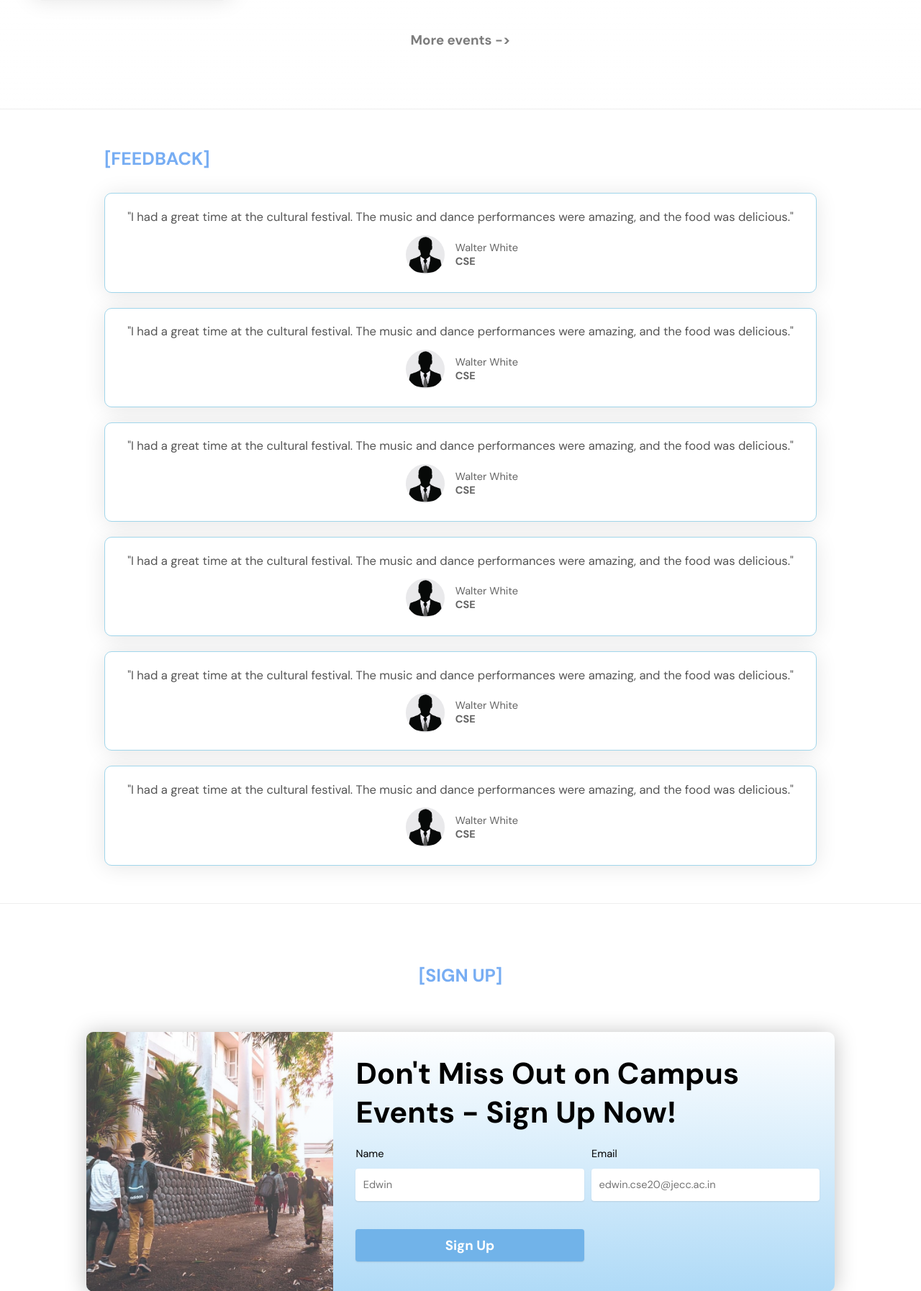
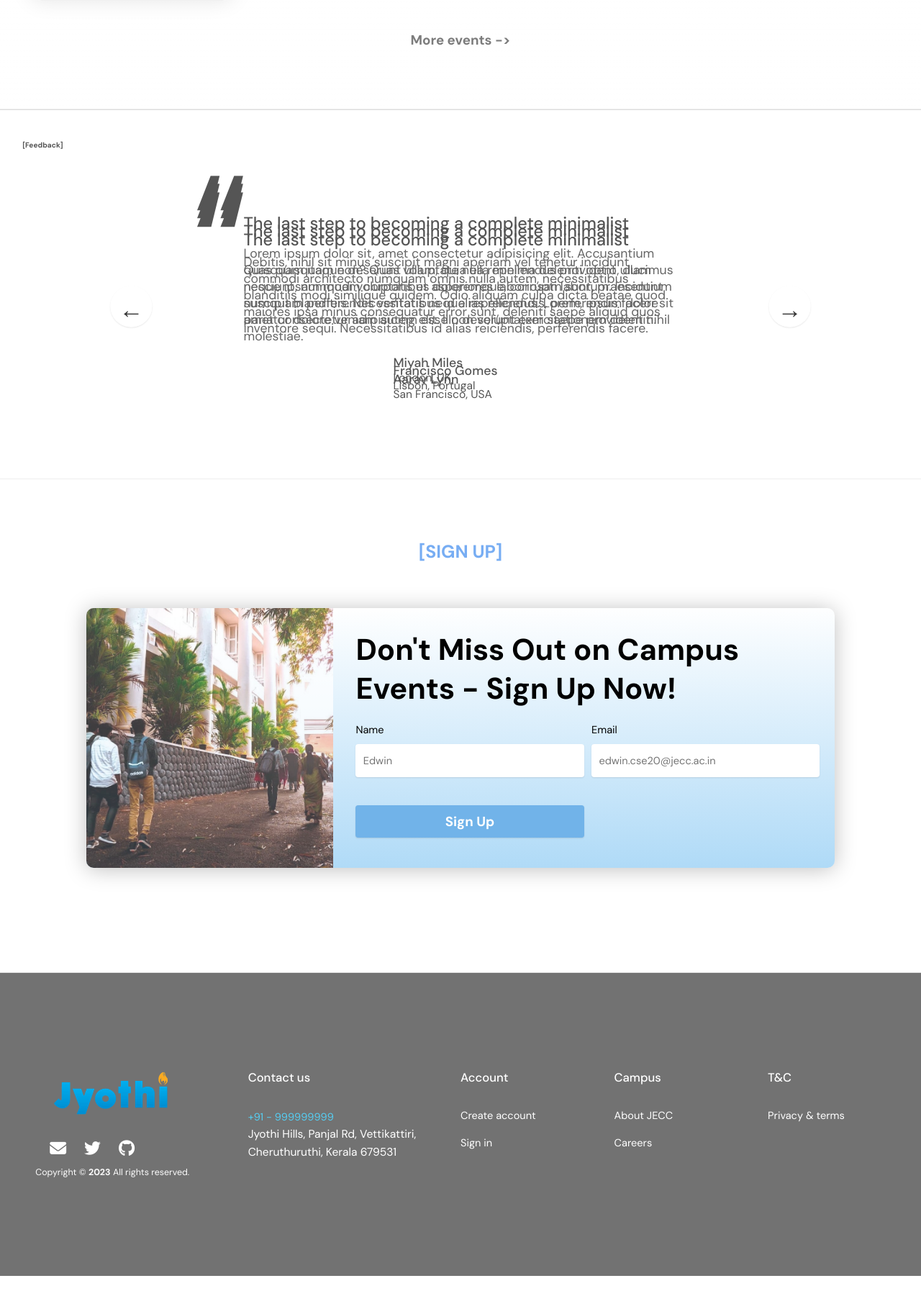
Before and after one commit to kentshine/CollegeEventPortal, a Flask app: page / in a window 1280 px wide. Shown: the part 2119-3913 px from the top of the page at 72% size. After the commit the page ends 3892 px from the top, so only its background shows below. Run offline with Flask 3, Linux system fonts and the light colour scheme; some libraries are stand-ins or nearby versions; some web fonts are replaced.

Commit message:
feedback

```diff
--- a/eventportal/static/css/style.css
+++ b/eventportal/static/css/style.css
@@ -703,3 +703,214 @@ footer {
   flex-direction: column;
   gap: 1.8rem;
 }
+
+.section {
+  padding: 4rem 3rem;
+  border-top: 1px solid #ddd;
+
+  transition: transform 1s, opacity 1s;
+  border-bottom: 1px solid rgba(128, 128, 128, 0.138);
+}
+.slider {
+  max-width: 100rem;
+  height: 40rem;
+  margin: 0 auto;
+  position: relative;
+
+  /* IN THE END */
+  overflow: hidden;
+  margin-top: 0;
+}
+
+.slide {
+  position: absolute;
+  top: 0;
+  width: 100%;
+  height: 40rem;
+
+  display: flex;
+  align-items: center;
+  justify-content: center;
+
+  /* THIS creates the animation! */
+  transition: transform 1s;
+  /* border-bottom: 1px solid rgba(128, 128, 128, 0.138); */
+}
+
+@media (max-width: 400px) {
+  .slide {
+    height: 50rem;
+    border-bottom: 1px solid rgba(128, 128, 128, 0.138);
+  }
+}
+
+.slider__btn {
+  position: absolute;
+  top: 50%;
+  z-index: 10;
+
+  border: none;
+  background: rgba(255, 255, 255, 0.7);
+  font-family: inherit;
+  color: #333;
+  border-radius: 50%;
+  height: 5.5rem;
+  width: 5.5rem;
+  font-size: 3.25rem;
+  cursor: pointer;
+}
+
+.slider__btn--left {
+  left: 6%;
+  transform: translate(-50%, -50%);
+}
+
+.slider__btn--right {
+  right: 6%;
+  transform: translate(50%, -50%);
+}
+
+.dots {
+  position: absolute;
+  bottom: -2%;
+  left: 42%;
+  transform: translateY(-50%);
+  display: flex;
+  justify-content: center;
+}
+
+@media (max-width: 500px) {
+  .dots {
+    display: none;
+  }
+}
+
+.dots__dot {
+  border: none;
+  background-color: #b9b9b9;
+  opacity: 0.7;
+  height: 1rem;
+  width: 1rem;
+  border-radius: 20%;
+  margin-right: 1.75rem;
+  cursor: pointer;
+  transition: all 0.5s;
+
+  /* box-shadow: 0 0.6rem 1.5rem rgba(187, 186, 186, 0.7); */
+}
+
+.dots__dot:last-child {
+  margin-right: 0;
+}
+
+.dots__dot--active {
+  /* background-color: #fff; */
+  background-color: #888;
+  opacity: 1;
+}
+
+/* TESTIMONIALS */
+.testimonial {
+  width: 58%;
+  position: relative;
+}
+
+/* @media (max-width: 400px) {
+  .testimonial {
+    border-bottom: 1px solid rgba(128, 128, 128, 0.138);
+  }
+} */
+
+.testimonial::before {
+  content: "\201C";
+  position: absolute;
+  top: -5.7rem;
+  left: -6.8rem;
+  line-height: 1;
+  font-size: 20rem;
+  font-family: inherit;
+  color: var(--color-primary);
+  z-index: -1;
+}
+
+.testimonial__header {
+  font-size: 2.25rem;
+  font-weight: 500;
+  margin-bottom: 1.5rem;
+  margin-top: 2rem;
+}
+
+@media (max-width: 400px) {
+  .testimonial__header {
+    display: none;
+  }
+}
+
+.testimonial__text {
+  font-size: 1.7rem;
+  margin-bottom: 3.5rem;
+  color: #666;
+}
+
+@media (max-width: 400px) {
+  .testimonial__text {
+    margin-bottom: 5.5rem;
+  }
+}
+
+.testimonial__author {
+  margin-left: 20rem;
+  font-style: normal;
+
+  display: grid;
+  /* grid-template-columns: 6.5rem 1fr; */
+  column-gap: 2rem;
+}
+
+@media (max-width: 1000px) {
+  .testimonial__author {
+    display: none;
+  }
+}
+
+.testimonial__name {
+  font-size: 1.7rem;
+  font-weight: 500;
+  align-self: end;
+  margin: 0;
+}
+
+@media (max-width: 400px) {
+  .testimonial__name {
+    display: none;
+  }
+}
+
+.testimonial__location {
+  font-size: 1.5rem;
+}
+
+@media (max-width: 400px) {
+  .testimonial__location {
+    display: none;
+  }
+}
+
+.section__title--testimonials {
+  margin-bottom: 4rem;
+}
+
+.section__description {
+  font-size: 1.8rem;
+  font-weight: 600;
+  text-transform: uppercase;
+  color: var(--color-primary);
+  margin-bottom: 1rem;
+}
+
+@media (max-width: 400px) {
+  .subheading_feed {
+    margin-top: 0;
+    margin-bottom: -3px;
+  }
+}
--- a/eventportal/templates/index.html
+++ b/eventportal/templates/index.html
@@ -1,6 +1,5 @@
 <!DOCTYPE html>
-{% extends "base.html" %}
-{% block content %}
+{% extends "base.html" %} {% block content %}
 <html lang="en">
   <head>
     <meta charset="UTF-8" />
@@ -142,7 +141,7 @@
                   >{{ event.title }}</a
                 >
               </p>
-              <p class="event-card-desc">{{ event.description[:50] }} ... </p>
+              <p class="event-card-desc">{{ event.description[:50] }} ...</p>
               <ul class="event-stats">
                 <li>
                   <i class="fa-solid fa-calendar-days"></i
@@ -169,115 +168,75 @@
           >
         </div>
       </section>
-      <section class="section-feedback" id="feedback">
-        <div class="feedback">
-          <h1 class="subheading heading-left">[feedback]</h1>
-          <div class="feedback-details">
-            <div class="feedback-card">
-              <p class="feedback-text">
-                "I had a great time at the cultural festival. The music and
-                dance performances were amazing, and the food was delicious."
-              </p>
-              <div class="feedback-credits">
-                <div>
-                  <img
-                    src="{{ url_for('static', filename='/img/user/istockphoto-610003972-612x612.jpg') }}"
-                    alt="demp profile"
-                  />
-                </div>
-                <div>
-                  <p>Walter White<br /><span>CSE</span></p>
-                </div>
-              </div>
-            </div>
-            <div class="feedback-card">
-              <p class="feedback-text">
-                "I had a great time at the cultural festival. The music and
-                dance performances were amazing, and the food was delicious."
-              </p>
-              <div class="feedback-credits">
-                <div>
-                  <img
-                    src="{{ url_for('static', filename='/img/user/istockphoto-610003972-612x612.jpg') }}"
-                    alt="demp profile"
-                  />
-                </div>
-                <div>
-                  <p>Walter White<br /><span>CSE</span></p>
-                </div>
-              </div>
-            </div>
-            <div class="feedback-card">
-              <p class="feedback-text">
-                "I had a great time at the cultural festival. The music and
-                dance performances were amazing, and the food was delicious."
-              </p>
-              <div class="feedback-credits">
-                <div>
-                  <img
-                    src="{{ url_for('static', filename='/img/user/istockphoto-610003972-612x612.jpg') }}"
-                    alt="demp profile"
-                  />
-                </div>
-                <div>
-                  <p>Walter White<br /><span>CSE</span></p>
-                </div>
-              </div>
-            </div>
-            <div class="feedback-card">
-              <p class="feedback-text">
-                "I had a great time at the cultural festival. The music and
-                dance performances were amazing, and the food was delicious."
-              </p>
-              <div class="feedback-credits">
-                <div>
-                  <img
-                    src="{{ url_for('static', filename='/img/user/istockphoto-610003972-612x612.jpg') }}"
-                    alt="demp profile"
-                  />
-                </div>
-                <div>
-                  <p>Walter White<br /><span>CSE</span></p>
-                </div>
-              </div>
-            </div>
-            <div class="feedback-card">
-              <p class="feedback-text">
-                "I had a great time at the cultural festival. The music and
-                dance performances were amazing, and the food was delicious."
-              </p>
-              <div class="feedback-credits">
-                <div>
-                  <img
-                    src="{{ url_for('static', filename='/img/user/istockphoto-610003972-612x612.jpg') }}"
-                    alt="demp profile"
-                  />
-                </div>
-                <div>
-                  <p>Walter White<br /><span>CSE</span></p>
-                </div>
-              </div>
-            </div>
-            <div class="feedback-card">
-              <p class="feedback-text">
-                "I had a great time at the cultural festival. The music and
-                dance performances were amazing, and the food was delicious."
-              </p>
-              <div class="feedback-credits">
-                <div>
-                  <img
-                    src="{{ url_for('static', filename='/img/user/istockphoto-610003972-612x612.jpg') }}"
-                    alt="demp profile"
-                  />
-                </div>
-                <div>
-                  <p>Walter White<br /><span>CSE</span></p>
-                </div>
-              </div>
+
+      <section class="section" id="section--3">
+        <h1 class="subheading_feed">[Feedback]</h1>
+        <div class="slider">
+          <div class="slide">
+            <div class="testimonial">
+              <h5 class="testimonial__header">
+                The last step to becoming a complete minimalist
+              </h5>
+              <blockquote class="testimonial__text">
+                Lorem ipsum dolor sit, amet consectetur adipisicing elit.
+                Accusantium quas quisquam non? Quas voluptate nulla minima
+                deleniti optio ullam nesciunt, numquam corporis et asperiores
+                laboriosam sunt, praesentium suscipit blanditiis. Necessitatibus
+                id alias reiciendis, perferendis facere pariatur dolore veniam
+                autem esse non voluptatem saepe provident nihil molestiae.
+              </blockquote>
+              <address class="testimonial__author">
+                <h6 class="testimonial__name">Aarav Lynn</h6>
+                <p class="testimonial__location">San Francisco, USA</p>
+              </address>
             </div>
           </div>
+
+          <div class="slide">
+            <div class="testimonial">
+              <h5 class="testimonial__header">
+                The last step to becoming a complete minimalist
+              </h5>
+              <blockquote class="testimonial__text">
+                Quisquam itaque deserunt ullam, quia ea repellendus provident,
+                ducimus neque ipsam modi voluptatibus doloremque, corrupti
+                laborum. Incidunt numquam perferendis veritatis neque
+                repellendus. Lorem, ipsum dolor sit amet consectetur adipisicing
+                elit. Illo deserunt exercitationem deleniti.
+              </blockquote>
+              <address class="testimonial__author">
+                <h6 class="testimonial__name">Miyah Miles</h6>
+                <p class="testimonial__location">London, UK</p>
+              </address>
+            </div>
+          </div>
+
+          <div class="slide">
+            <div class="testimonial">
+              <h5 class="testimonial__header">
+                The last step to becoming a complete minimalist
+              </h5>
+              <blockquote class="testimonial__text">
+                Debitis, nihil sit minus suscipit magni aperiam vel tenetur
+                incidunt commodi architecto numquam omnis nulla autem,
+                necessitatibus blanditiis modi similique quidem. Odio aliquam
+                culpa dicta beatae quod maiores ipsa minus consequatur error
+                sunt, deleniti saepe aliquid quos inventore sequi.
+                Necessitatibus id alias reiciendis, perferendis facere.
+              </blockquote>
+              <address class="testimonial__author">
+                <h6 class="testimonial__name">Francisco Gomes</h6>
+                <p class="testimonial__location">Lisbon, Portugal</p>
+              </address>
+            </div>
+          </div>
+
+          <button class="slider__btn slider__btn--left">&larr;</button>
+          <button class="slider__btn slider__btn--right">&rarr;</button>
+          <div class="dots"></div>
         </div>
       </section>
+
       <section class="section-signup" id="signup">
         <h1 class="subheading">[Sign Up]</h1>
         <div class="signup-box">
@@ -399,19 +358,15 @@
         </nav>
       </div>
     </footer>
-{% with messages = get_flashed_messages() %}
-      {% if messages %}
-    {% for message in messages %}
-      <div class="popup open-popup" id="popup">
+    {% with messages = get_flashed_messages() %} {% if messages %} {% for
+    message in messages %}
+    <div class="popup open-popup" id="popup">
       <h2>Thank You!!</h2>
       <p>{{ message }}</p>
       <button type="button" onclick="removeFlash()">Ok</button>
     </div>
-    {% endfor %}
-  {% endif %}
-  {% endwith %}
-    <script
-      src="{{ url_for('static',filename='js/script.js') }}"></script>
+    {% endfor %} {% endif %} {% endwith %}
+    <script src="{{ url_for('static',filename='js/script.js') }}"></script>
   </body>
 </html>
 {% endblock %}
```
Lines whose indentation alone changed are shown as unchanged.
